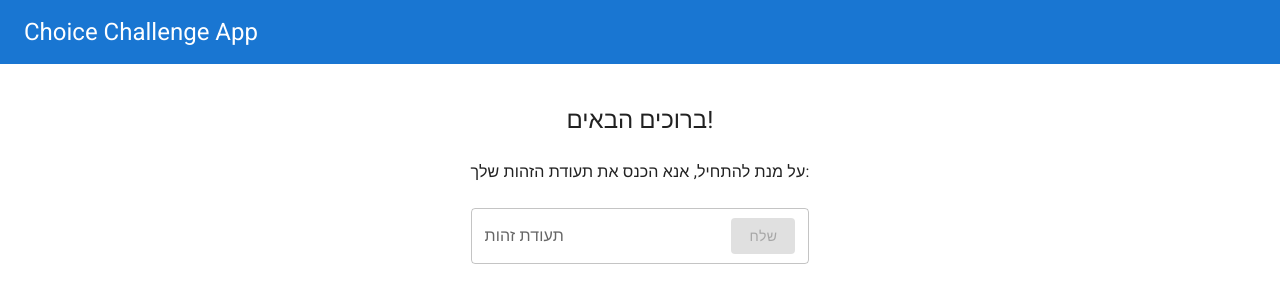
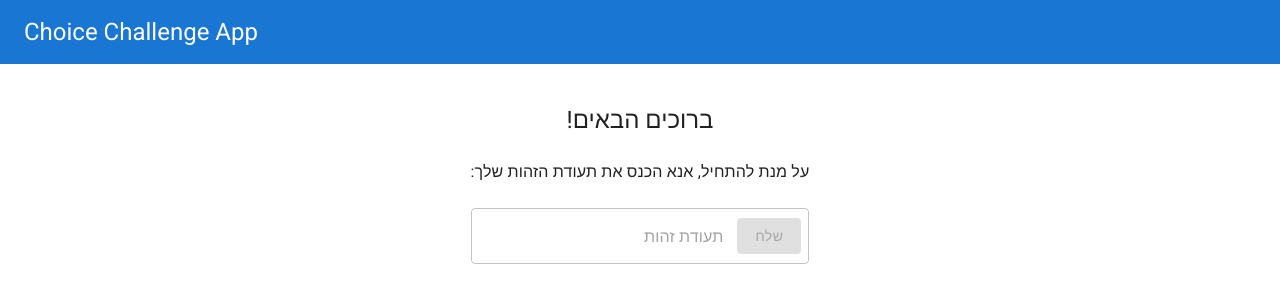
Before and after one commit to MatanAv/auction-challenge-app, a React (Vite) app in the folder client/: page / in a window 1280 px wide. Shown: the top 302 px of the page. Built offline with nearby package versions, Linux system fonts and the light colour scheme; no server answers.

Commit message:
feat: enhance UserRegister component with RTL support and improved button placement

```diff
--- a/client/src/pages/Home.tsx
+++ b/client/src/pages/Home.tsx
@@ -54,23 +54,30 @@ const UserRegister = () => {
         <Box display='flex' flexDirection='column' gap={3} component='form' noValidate autoComplete='off'>
             <TextField
                 sx={{
+                    direction: 'rtl',
                     'input::-webkit-outer-spin-button': {
-                        '-webkit-appearance': 'none',
+                        WebkitAppearance: 'none',
                         margin: 0
                     },
                     'input::-webkit-inner-spin-button': {
-                        '-webkit-appearance': 'none',
+                        WebkitAppearance: 'none',
                         margin: 0
                     }
                 }}
                 type='number'
-                label='תעודת זהות'
+                placeholder='תעודת זהות'
                 value={workerId}
                 onChange={handleWorkerIdChange}
                 onKeyDown={onEnterDown}
                 InputProps={{
-                    endAdornment: (
-                        <Button variant='contained' color='primary' onClick={handleRegister} disabled={workerId.length !== 9 || loading}>
+                    startAdornment: (
+                        <Button
+                            sx={{ marginRight: 1 }}
+                            variant='contained'
+                            color='primary'
+                            onClick={handleRegister}
+                            disabled={workerId.length !== 9 || loading}
+                        >
                             שלח
                         </Button>
                     )
@@ -85,7 +92,7 @@ const UserRegister = () => {
 
 export default function Home() {
     return (
-        <Box sx={listBoxStyle}>
+        <Box sx={{ ...listBoxStyle, direction: 'rtl' }}>
             <Typography variant='h5'>ברוכים הבאים!</Typography>
             <Typography variant='body1'>על מנת להתחיל, אנא הכנס את תעודת הזהות שלך:</Typography>
             <UserRegister />
```
